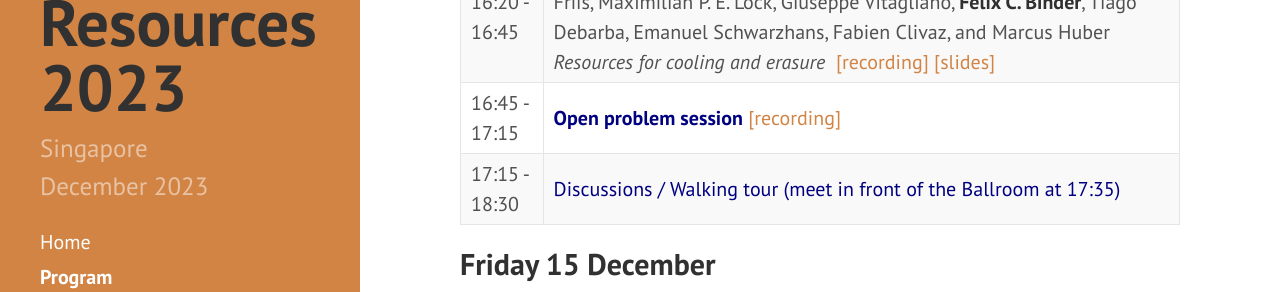
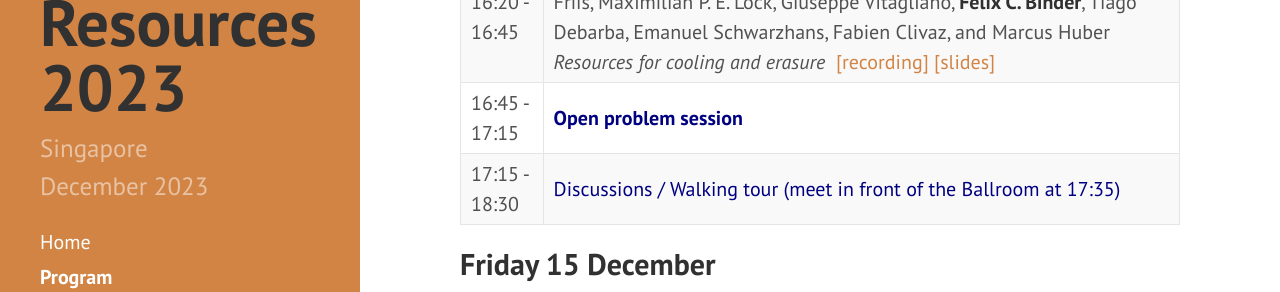
Before and after one commit to RyujiPat2/RyujiPat2.github.io, a Jekyll site: the page built from program.md, in a window 1280 px wide and 900 px high, scrolled down 5525 px. Shown: the part 155-447 px from the top of the window. Built offline with Jekyll 4.4.1, drawn with Linux system fonts in a browser that asks for light colours; nearby versions of some CDN libraries.

Commit message:
Update program.md

```diff
--- a/program.md
+++ b/program.md
@@ -103,7 +103,7 @@ order: 2
 | 15:30 - 15:55   | Muhammad Usman Farooq, Tobias Fritz, Erkka Haapasalo, Marco Tomamichel, and **Frits Verhagen**<br /><i>Asymptotic and catalytic majorization</i> <a href="https://youtu.be/FNbOSP8L29M?si=Zmh8Tg30p6sQ8G6Y">&nbsp;[recording]</a><a href="https://drive.google.com/file/d/1uinzz0LgR8MbJnMcGxdzTz5wHwmWIwhm/view?usp=sharing">&nbsp;[slides]</a>         |
 | 15:55 - 16:20   | **Thomas Theurer**, Elia Zanoni, Carlo Maria Scandolo, Gilad Gour<br /><i>Thermodynamic state convertibility is determined by qubit cooling and heating</i> <a href="https://youtu.be/w7axE50mrM4?si=P_Nu76Ne-MQSJUqi">&nbsp;[recording]</a><a href="https://drive.google.com/file/d/1rem3ekqDtaoY7vie_-jODN9Iy4BQhoFs/view?usp=sharing">&nbsp;[slides]</a>         |
 | 16:20 - 16:45   | Philip Taranto, Faraj Bakhshinezhad, Andreas Bluhm, Ralph Silva, Nicolai Friis, Maximilian P. E. Lock, Giuseppe Vitagliano, **Felix C. Binder**, Tiago Debarba, Emanuel Schwarzhans, Fabien Clivaz, and Marcus Huber<br /><i>Resources for cooling and erasure</i> <a href="https://youtu.be/cWRhivAdSjk?si=q_tzIyBTKY-lXXLY">&nbsp;[recording]</a><a href="https://drive.google.com/file/d/1dCj0oyg4ZE4EOg4Zir3G9V09Gmkv3m0R/view?usp=sharing">&nbsp;[slides]</a>              |
-| 16:45 - 17:15   | <span class="p-invited"><b>Open problem session</b><a href="https://youtu.be/itnnN02LqIQ?si=dlbyQQuLtJ0mam62">&nbsp;[recording]</a></span>        |
+| 16:45 - 17:15   | <span class="p-invited"><b>Open problem session</b></span>        |
 | 17:15 - 18:30   | <span class="p-invited">Discussions / Walking tour (meet in front of the Ballroom at 17:35)</span> |
 
 
```
